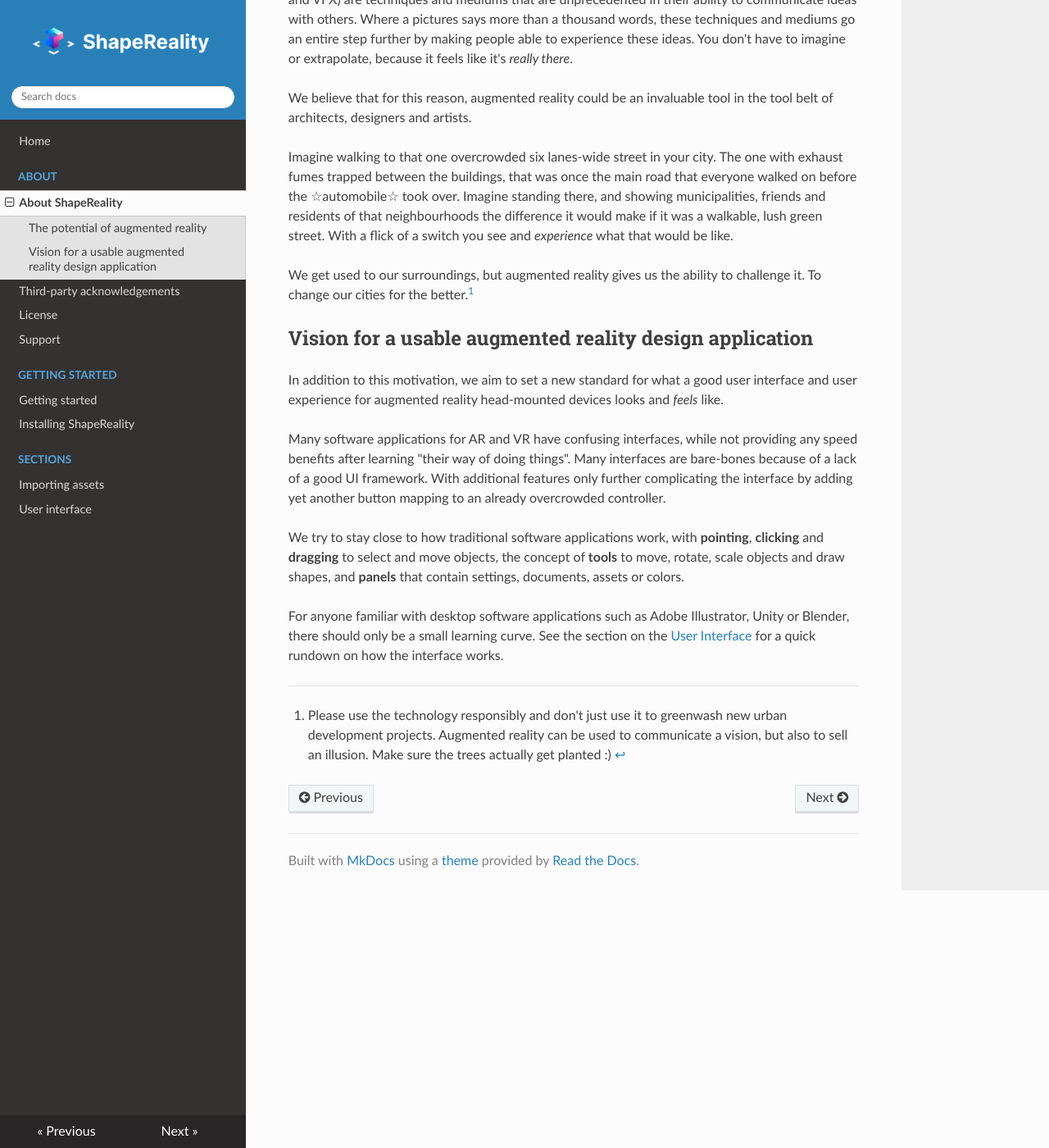
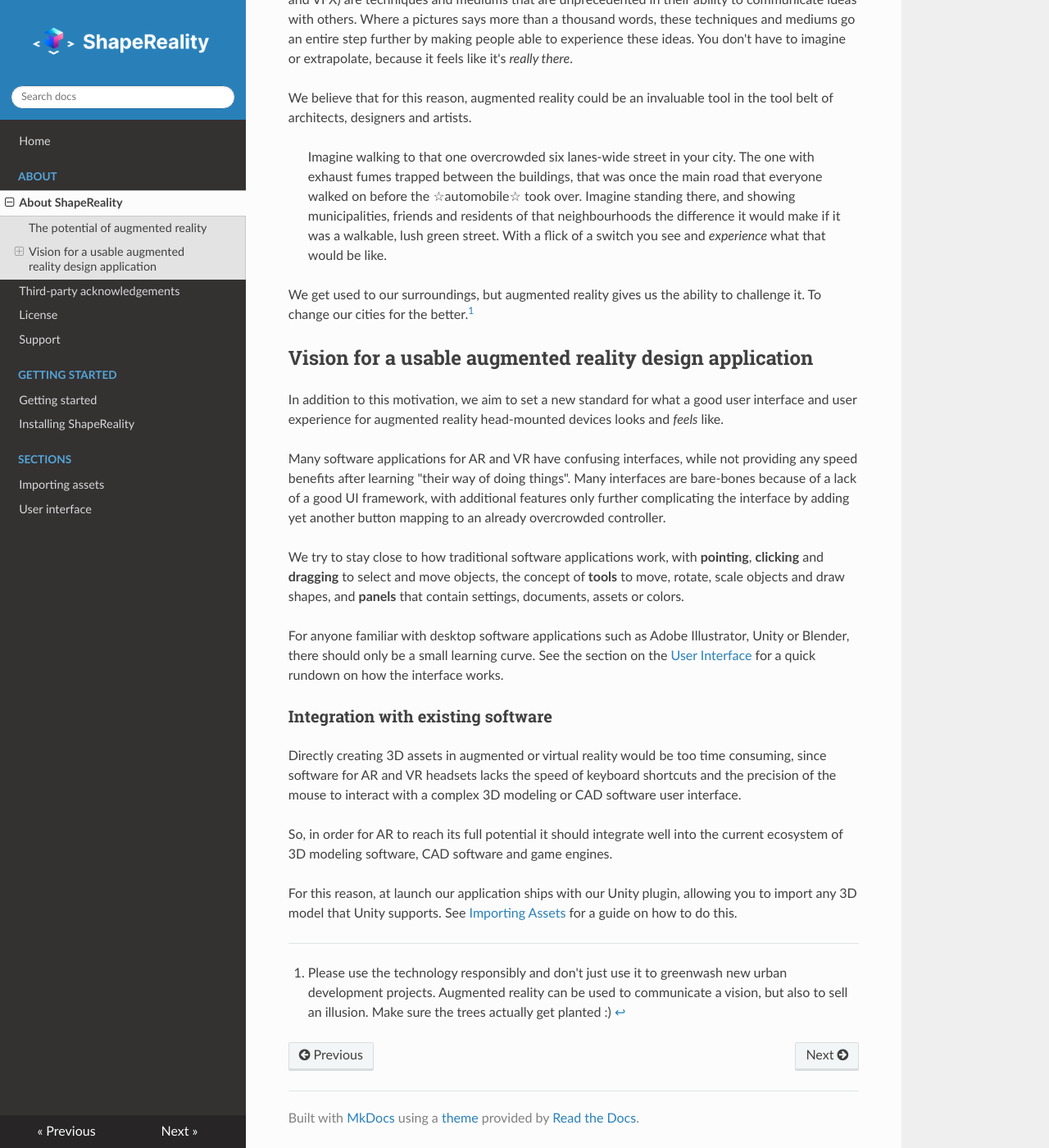
Before and after one commit to ShapeReality/cuboid-docs, an MkDocs documentation site: the page built from docs/about/about-shapereality.md, in a window 1280 px wide and 1400 px high, scrolled down 468 px. Shown: the whole window at 82% size. Built offline with MkDocs 1.6.1, drawn with Linux system fonts in a browser that asks for light colours; nearby versions of some CDN libraries.

Commit message:
added section on integration with existing software

```diff
--- a/docs/about/about-shapereality.md
+++ b/docs/about/about-shapereality.md
@@ -12,7 +12,7 @@ Augmented reality, virtual reality, games and computer generated imagery and vis
 
 We believe that for this reason, augmented reality could be an invaluable tool in the tool belt of architects, designers and artists.
 
-Imagine walking to that one overcrowded six lanes-wide street in your city. The one with exhaust fumes trapped between the buildings, that was once the main road that everyone walked on before the ☆automobile☆ took over. Imagine standing there, and showing municipalities, friends and residents of that neighbourhoods the difference it would make if it was a walkable, lush green street. With a flick of a switch you see and *experience* what that would be like.
+> Imagine walking to that one overcrowded six lanes-wide street in your city. The one with exhaust fumes trapped between the buildings, that was once the main road that everyone walked on before the ☆automobile☆ took over. Imagine standing there, and showing municipalities, friends and residents of that neighbourhoods the difference it would make if it was a walkable, lush green street. With a flick of a switch you see and *experience* what that would be like.
 
 We get used to our surroundings, but augmented reality gives us the ability to challenge it. To change our cities for the better.[^1]
 
@@ -20,11 +20,18 @@ We get used to our surroundings, but augmented reality gives us the ability to c
 
 In addition to this motivation, we aim to set a new standard for what a good user interface and user experience for augmented reality head-mounted devices looks and *feels* like.
 
-Many software applications for AR and VR have confusing interfaces, while not providing any speed benefits after learning "their way of doing things". Many interfaces are bare-bones because of a lack of a good UI framework. With additional features only further complicating the interface by adding yet another button mapping to an already overcrowded controller.
+Many software applications for AR and VR have confusing interfaces, while not providing any speed benefits after learning "their way of doing things". Many interfaces are bare-bones because of a lack of a good UI framework, with additional features only further complicating the interface by adding yet another button mapping to an already overcrowded controller.
 
 We try to stay close to how traditional software applications work, with **pointing**, **clicking** and **dragging** to select and move objects, the concept of **tools** to move, rotate, scale objects and draw shapes, and **panels** that contain settings, documents, assets or colors.
 
 For anyone familiar with desktop software applications such as Adobe Illustrator, Unity or Blender, there should only be a small learning curve. See the section on the [User Interface](../sections/user-interface.md) for a quick rundown on how the interface works.
 
+### Integration with existing software
+
+Directly creating 3D assets in augmented or virtual reality would be too time consuming, since software for AR and VR headsets lacks the speed of keyboard shortcuts and the precision of the mouse to interact with a complex 3D modeling or CAD software user interface.
+
+So, in order for AR to reach its full potential it should integrate well into the current ecosystem of 3D modeling software, CAD software and game engines.
+
+For this reason, at launch our application ships with our Unity plugin, allowing you to import any 3D model that Unity supports. See [Importing Assets](../sections/importing.md) for a guide on how to do this.
 
 [^1]: Please use the technology responsibly and don't just use it to greenwash new urban development projects. Augmented reality can be used to communicate a vision, but also to sell an illusion. Make sure the trees actually get planted :)
```
